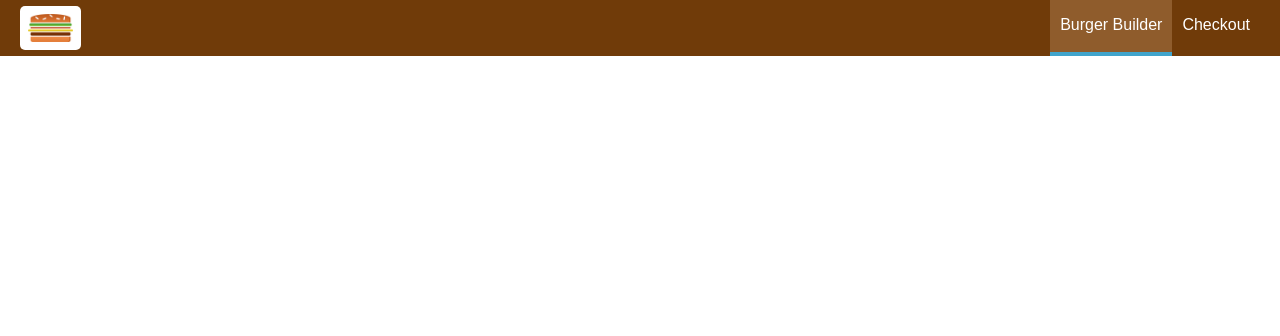
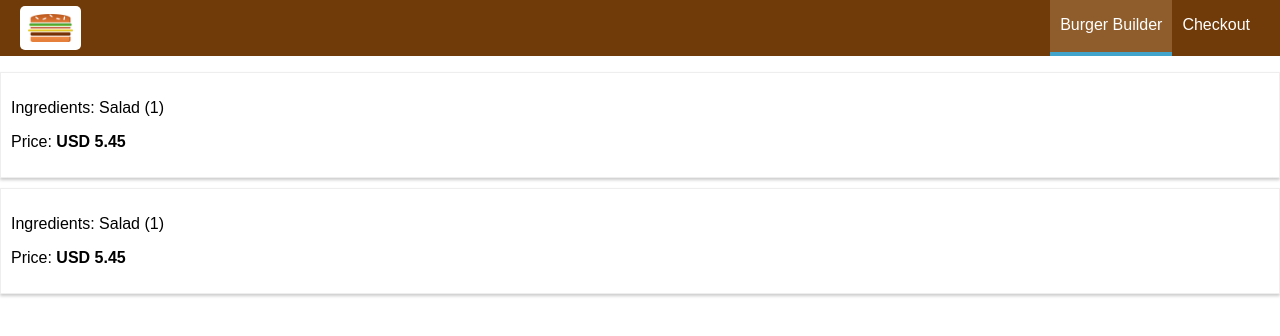
Before and after one commit to GalaxyDefender/BurgerBuilder, a React app: page /orders in a window 1280 px wide. Shown: the top 336 px of the page. Built offline with nearby package versions, Linux system fonts and the light colour scheme.

Commit message:
adding orders page

```diff
--- a/src/App.js
+++ b/src/App.js
@@ -4,6 +4,7 @@
 import Layout from './hoc/Layout/Layout';
 import BurgerBuilder from './container/BurgerBuilder/BurgerBuilder';
 import Checkout from './container/Checkout/Checkout';
+import Orders from './container/Orders/Orders';
 
 class App extends Component {
   render() {
@@ -12,6 +13,7 @@
         <Layout>
           <Route path="/" exact component={BurgerBuilder}/>
           <Route path="/checkout" component={Checkout}/>
+          <Route path="/orders" component={Orders}/>
         </Layout>
       </div>
     );
--- /dev/null
+++ b/src/components/Order/Order.css
@@ -0,0 +1,8 @@
+.Order {
+    width: 100%;
+    border: 1px solid #eee;
+    box-shadow: 0 2px 3px #ccc;
+    padding:  10px;
+    margin: 10px auto;
+    box-sizing: border-box;
+}
--- /dev/null
+++ b/src/components/Order/Order.js
@@ -0,0 +1,12 @@
+import React from 'react';
+
+import classes from './Order.css';
+
+const Order = (props) => (
+    <div className={classes.Order}>
+        <p>Ingredients: Salad (1)</p>
+        <p>Price: <strong>USD 5.45</strong></p>
+    </div>
+);
+
+export default Order;
--- /dev/null
+++ b/src/container/Orders/Orders.js
@@ -0,0 +1,17 @@
+import React, { Component } from 'react';
+
+import Order from '../../components/Order/Order';
+
+class Orders extends Component {
+    state = {  }
+    render() {
+        return (
+            <div>
+                <Order />
+                <Order />
+            </div>
+        );
+    }
+}
+
+export default Orders;
```
